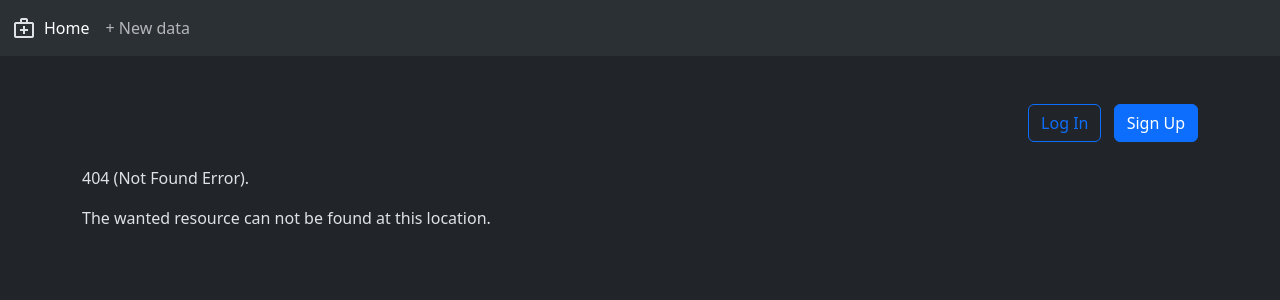
After one commit to Bnabdulwasiu/notification_system, a Django app: template templates/404.html in a window 1280 px wide. The commit adds this page. Shown: the top 300 px of the page. Run offline with Django 5.2, Linux system fonts and the light colour scheme; the template is opened without the code that fills it, so the values that code supplies are empty.

Commit message:
Added error templates

```diff
--- a/notification_project/urls.py
+++ b/notification_project/urls.py
@@ -20,9 +20,7 @@ from django.contrib.auth import views as auth_views
 
 urlpatterns = [
     path('admin/', admin.site.urls),
-    # path("users/logout", auth_views.LogoutView.as_view(), name='logout'),
     path('users/', include('users.urls')),
     path('users/', include('django.contrib.auth.urls')),
-
     path('', include('data.urls')),
 ]
--- /dev/null
+++ b/templates/404.html
@@ -0,0 +1,6 @@
+{% extends 'base.html' %}
+
+{% block content %}
+    <p>404 (Not Found Error).</p>
+    <p>The wanted resource can not be found at this location.</p>
+{% endblock content %}
--- /dev/null
+++ b/templates/505.html
@@ -0,0 +1,6 @@
+{% extends 'base.html' %}
+
+{% block content %}
+    <p>500(Server Error)</p>
+    <p>Oops that's from our end, please return back while we work on it.</p>
+{% endblock content %}
--- a/templates/registration/password_change_form.html
+++ b/templates/registration/password_change_form.html
@@ -1,5 +1,5 @@
 {% extends 'base.html' %}
-
+{% load crispy_forms_tags %}
 {% block title %}Password Change{% endblock title %}
 {% block content %}
 <h1>Password Change </h1>
@@ -8,7 +8,7 @@
 </p>
 <form method="POST">
     {% csrf_token %}
-    {{ form.as_p }}
+    {{ form|crispy }}
     <input class="btn btn-success" type="submit" value="Change my password">
 </form>
 {% endblock content %}
--- a/templates/registration/password_reset_done.html
+++ b/templates/registration/password_reset_done.html
@@ -2,6 +2,6 @@
 {% load crispy_forms_tags %}
 {% block content %}
     <div>
-        An email has been sent with instructions to reset your password
+        An email has been sent from the account {{ settings.DEFAULT_FROM_EMAIL }} with instructions to reset your password.
     </div>
 {% endblock content %}
```
Also changed, not shown: db.sqlite3, notification_project/settings.py (line endings or trailing spaces).
